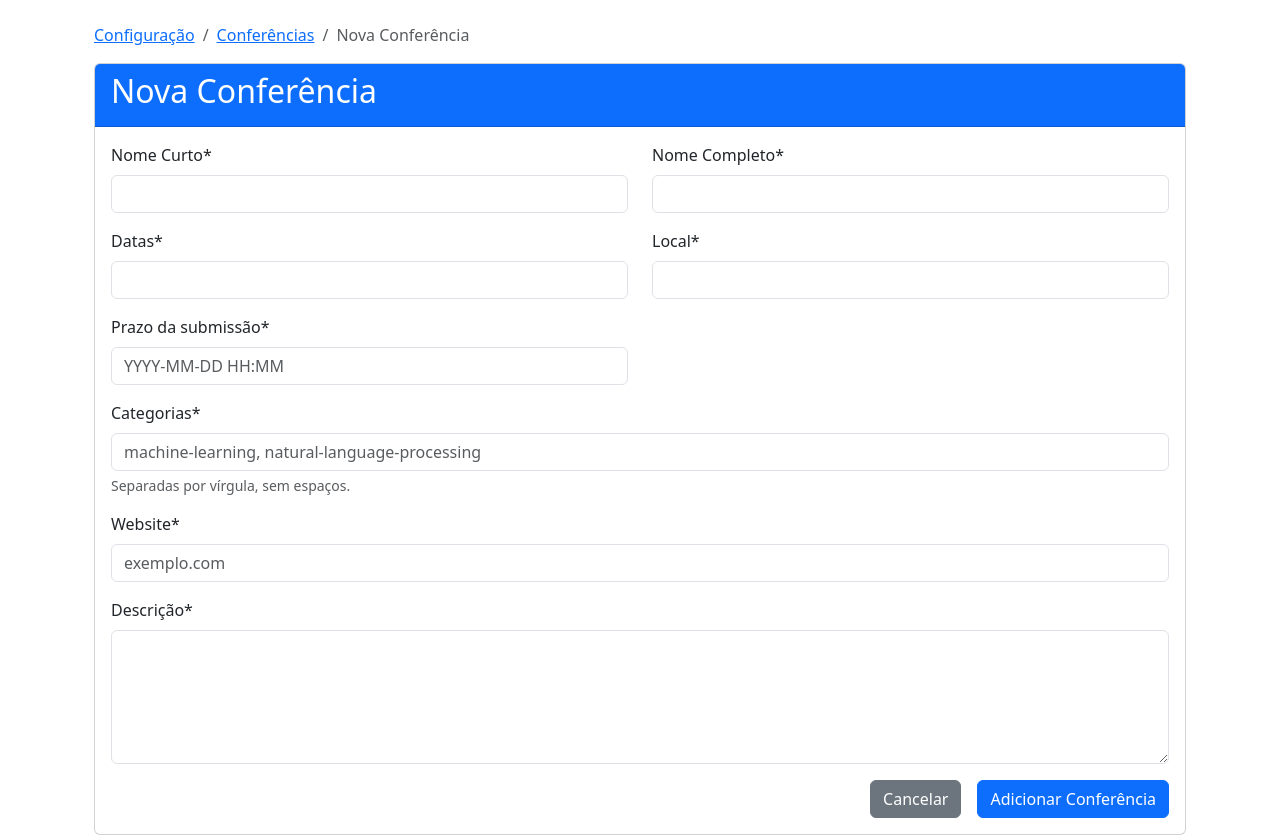
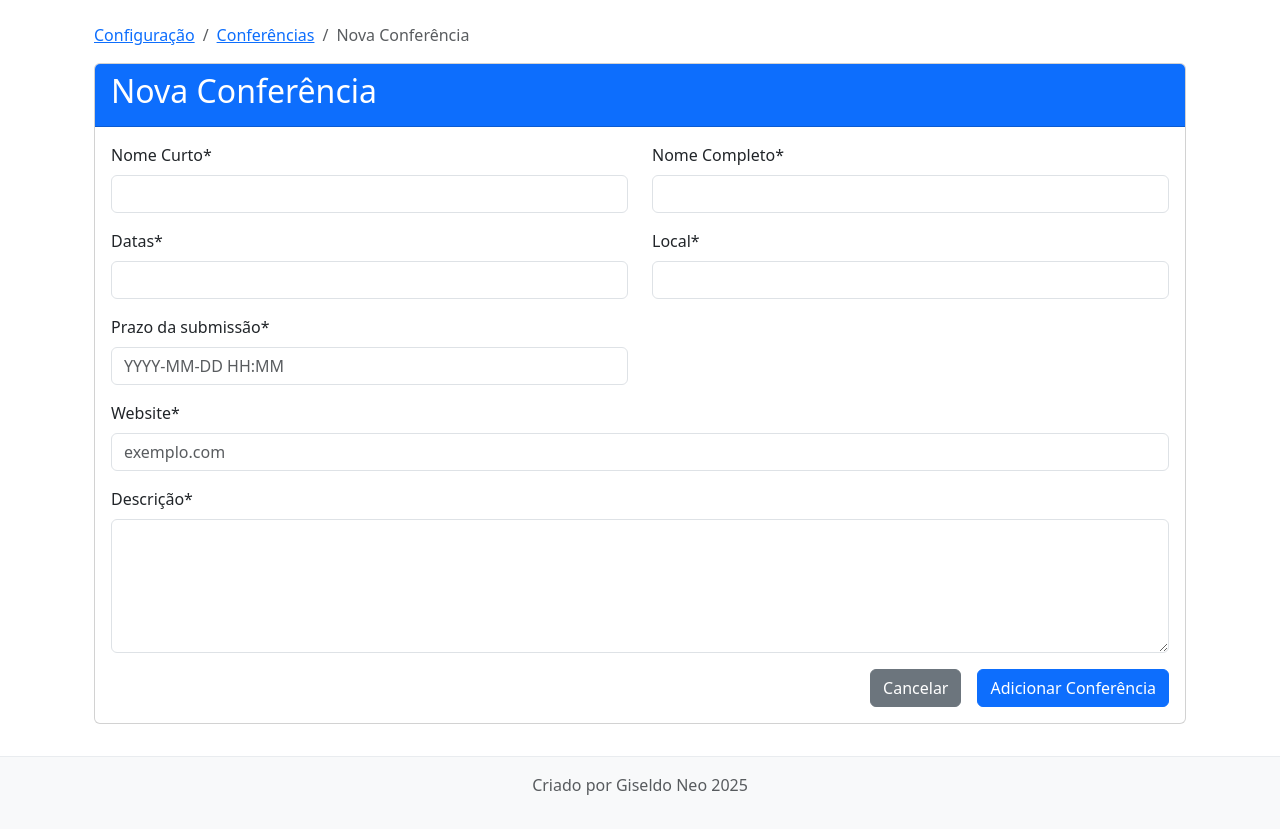
Before and after one commit to giseldo/ai_conference_v2, a Flask app: page /admin/conferences/new in a window 1280 px wide. Shown: the part 81-916 px from the top of the page. After the commit the page ends 876 px from the top, so only its background shows below. Run offline with Flask 3, Linux system fonts and the light colour scheme.

Commit message:
remove categories input from conference forms and update layout with footer

```diff
--- a/app.py
+++ b/app.py
@@ -183,7 +183,6 @@ def add_conference():
                 'full_name': request.form.get('full_name'),
                 'dates': request.form.get('dates'),
                 'location': request.form.get('location'),
-                'categories': request.form.get('categories').split(','),
                 'deadline': request.form.get('deadline'),
                 'website': request.form.get('website'),
                 'description': request.form.get('description'),
@@ -222,7 +221,6 @@ def edit_conference(conference_id):
                 'full_name': request.form.get('full_name'),
                 'dates': request.form.get('dates'),
                 'location': request.form.get('location'),
-                'categories': request.form.get('categories').split(','),
                 'deadline': request.form.get('deadline'),
                 'website': request.form.get('website'),
                 'description': request.form.get('description'),
--- a/templates/admin/conference_form.html
+++ b/templates/admin/conference_form.html
@@ -76,14 +76,6 @@
                 </div>
 
                 <div class="mb-3">
-                    <label for="categories" class="form-label">Categorias*</label>
-                    <input type="text" class="form-control" id="categories" name="categories"
-                           value="{% if conference %}{{ conference.categories|join(',') }}{% endif %}" required
-                           placeholder="machine-learning, natural-language-processing">
-                    <div class="form-text">Separadas por vírgula, sem espaços.</div>
-                </div>
-
-                <div class="mb-3">
                     <label for="website" class="form-label">Website*</label>
                     <input type="text" class="form-control" id="website" name="website"
                            value="{{ conference.website if conference else '' }}" required
--- a/templates/layout.html
+++ b/templates/layout.html
@@ -9,11 +9,24 @@
     <style>
         body {
             padding-top: 5rem;
+            min-height: 100vh;
+            display: flex;
+            flex-direction: column;
         }
         .form-container {
             max-width: 500px;
             margin: 0 auto;
             padding: 1rem;
+        }
+        main {
+            flex: 1 0 auto;
+        }
+        footer {
+            margin-top: 2rem;
+            padding: 1rem 0;
+            background-color: #f8f9fa;
+            text-align: center;
+            border-top: 1px solid #e9ecef;
         }
     </style>
 </head>
@@ -50,6 +63,12 @@
         {% block content %}{% endblock %}
     </main>
 
+    <footer class="footer">
+        <div class="container">
+            <p class="text-muted">Criado por Giseldo Neo 2025</p>
+        </div>
+    </footer>
+
     <script src="https://cdn.jsdelivr.net/npm/bootstrap@5.3.0-alpha1/dist/js/bootstrap.bundle.min.js"></script>
 </body>
 </html>
```
